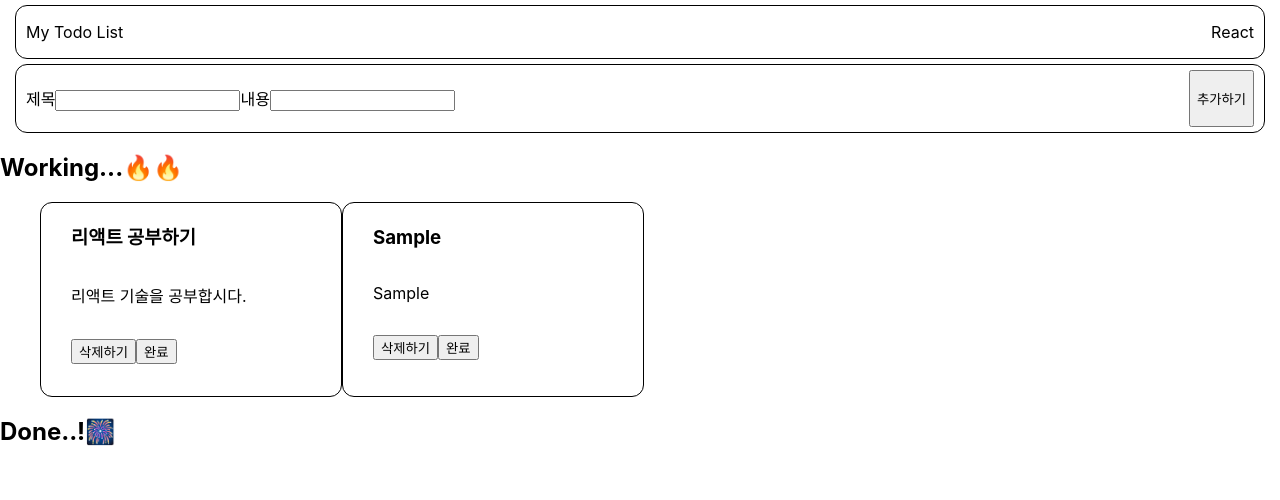
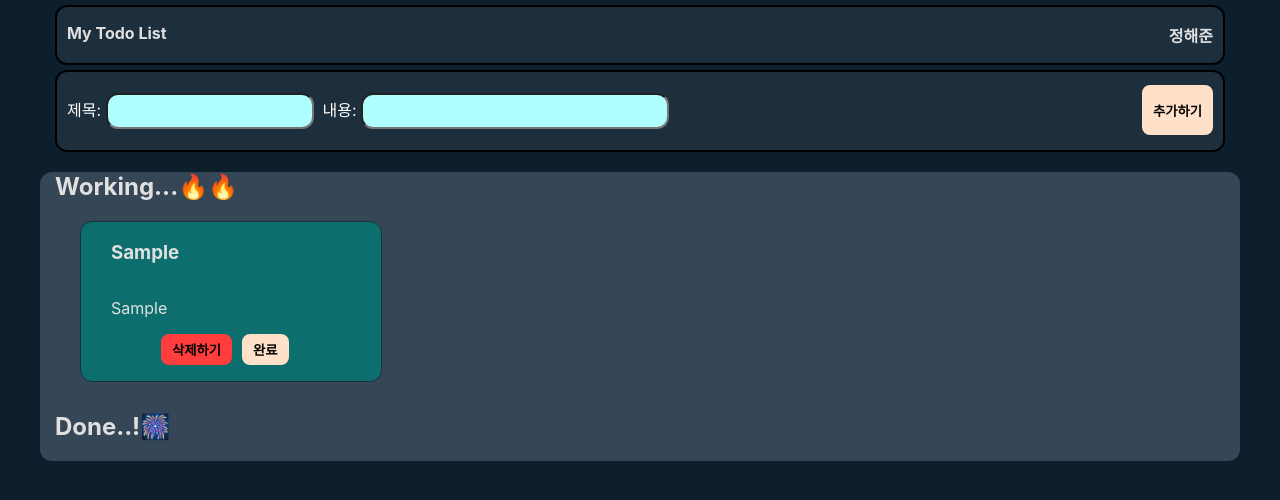
Before and after one commit to DecidedCard/React-todolist, a React (Create React App) app: page / in a window 1280 px wide. Both pictures are taken after typing "Sample", "Sample" into the empty fields and a click on the button "추가하기". Shown: the top 500 px of the page. Built offline with nearby package versions, Linux system fonts and the light colour scheme.

Commit message:
feat: CSS수정 및 로컬스토리지 저장 기능 추가

```diff
--- a/src/App.css
+++ b/src/App.css
@@ -1,11 +1,65 @@
+:root {
+  --primary-100: #0d6e6e;
+  --primary-200: #4a9d9c;
+  --primary-300: #afffff;
+  --accent-100: #ff3d3d;
+  --accent-200: #ffe0c8;
+  --text-100: #ffffff;
+  --text-200: #e0e0e0;
+  --bg-100: #0d1f2d;
+  --bg-200: #1d2e3d;
+  --bg-300: #354656;
+}
+
+body {
+  background-color: var(--bg-100);
+}
+
+h2 {
+  color: var(--text-200);
+  margin-left: 15px;
+}
+
+.main {
+  display: grid;
+  grid-template-columns: minmax(800px, 1200px);
+  justify-content: center;
+}
+
 .title {
   display: flex;
   flex-direction: row;
   justify-content: space-between;
   margin: 5px 15px 0px 15px;
   padding: 0px 10px 0px 10px;
-  border: 1px solid black;
+  border: 2px solid black;
   border-radius: 12px;
+  color: var(--text-200);
+  background-color: var(--bg-200);
+  font-weight: bolder;
+}
+
+.title-input {
+  width: 200px;
+  height: 30px;
+  border-radius: 12px;
+  background-color: var(--primary-300);
+}
+
+.content-input {
+  width: 300px;
+  height: 30px;
+  border-radius: 12px;
+  background-color: var(--primary-300);
+}
+
+.add-btn {
+  border-radius: 8px;
+  background-color: var(--accent-200);
+  font-weight: bolder;
+  border: 5px solid var(--accent-200);
+  height: 50px;
+  margin-top: 8px;
 }
 
 .add-todo {
@@ -14,8 +68,21 @@
   justify-content: space-between;
   margin: 5px 15px 0px 15px;
   padding: 5px 10px 5px 10px;
-  border: 1px solid black;
+  border: 2px solid black;
   border-radius: 12px;
+  color: var(--text-100);
+  background-color: var(--bg-200);
+}
+
+.todolist {
+  border-radius: 12px;
+  background-color: var(--bg-300);
+  margin: 0px;
+}
+
+.card-list {
+  display: grid;
+  grid-template-columns: repeat(auto-fit, minmax(300px, 1fr));
 }
 
 .todo-card {
@@ -23,13 +90,37 @@
   flex-direction: column;
   justify-content: center;
   align-items: flex-start;
-  border: 1px solid black;
+  border: 1px solid var(--bg-200);
   border-radius: 12px;
   width: 270px;
   padding-left: 30px;
+  background-color: var(--primary-100);
+  color: var(--text-200);
+  margin-bottom: 10px;
 }
 
-.card-list {
-  display: flex;
-  flex-direction: row;
+.todo-btn {
+  margin: 0px 50px 0px 50px;
 }
+
+.del-btn {
+  border-radius: 8px;
+  border: 5px solid var(--accent-100);
+  background-color: var(--accent-100);
+  font-weight: bolder;
+  margin-right: 10px;
+}
+
+.done-btn {
+  border-radius: 8px;
+  border: 5px solid var(--accent-200);
+  background-color: var(--accent-200);
+  font-weight: bolder;
+}
+
+.cancle-btn {
+  border-radius: 8px;
+  border: 5px solid var(--accent-200);
+  background-color: var(--accent-200);
+  font-weight: bolder;
+}
--- a/src/App.jsx
+++ b/src/App.jsx
@@ -4,17 +4,23 @@ import Header from "./components/Header";
 import Main from "./components/Main";
 
 function App() {
-  const [contents, setContents] = useState([
-    {
-      id: 1,
-      title: "리액트 공부하기",
-      content: "리액트 기술을 공부합시다.",
-      isDone: false,
-    },
-  ]);
+  let checkContents = [];
+
+  const startContents = () => {
+    for (let i = 0; i < localStorage.length; i++) {
+      const check = JSON.parse(localStorage.getItem(i + 1));
+      if (check === null) {
+        continue;
+      } else {
+        checkContents.push(check);
+      }
+    }
+  };
+  startContents();
+  const [contents, setContents] = useState([...checkContents]);
 
   return (
-    <div>
+    <div className="main">
       <Header contents={contents} setContents={setContents} />
       <Main contents={contents} setContents={setContents} />
       <div></div>
--- a/src/components/Header.jsx
+++ b/src/components/Header.jsx
@@ -23,8 +23,14 @@ function Header({ contents, setContents }) {
         content,
         isDone: false,
       };
+      console.log(newTodo);
 
-      setContents([...contents, newTodo]);
+      localStorage.setItem(`${newTodo.id}`, JSON.stringify(newTodo));
+
+      const localStorageItem = JSON.parse(localStorage.getItem(newTodo.id));
+      console.log(localStorageItem);
+
+      setContents([...contents, localStorageItem]);
       setTitle("");
       setContent("");
     }
@@ -33,16 +39,26 @@ function Header({ contents, setContents }) {
     <header>
       <section className="title">
         <p>My Todo List</p>
-        <p>React</p>
+        <p>정해준</p>
       </section>
       <section className="add-todo">
         <p>
-          제목
-          <input value={title} onChange={titleChangeEvent} />
-          내용
-          <input value={content} onChange={contentChangeEvent} />
+          제목:&nbsp;
+          <input
+            className="title-input"
+            value={title}
+            onChange={titleChangeEvent}
+          />
+          &nbsp; 내용:&nbsp;
+          <input
+            className="content-input"
+            value={content}
+            onChange={contentChangeEvent}
+          />
         </p>
-        <button onClick={addBtnEvent}>추가하기</button>
+        <button className="add-btn" onClick={addBtnEvent}>
+          추가하기
+        </button>
       </section>
     </header>
   );
--- a/src/components/Main.jsx
+++ b/src/components/Main.jsx
@@ -5,6 +5,8 @@ function Main({ contents, setContents }) {
     const newContents = contents.filter((todo) => {
       return todo.id !== id;
     });
+    localStorage.removeItem(id);
+    console.log(id);
     setContents(newContents);
   };
 
@@ -32,7 +34,7 @@ function Main({ contents, setContents }) {
 
   return (
     <main>
-      <section>
+      <section className="todolist">
         <h2>Working...🔥🔥</h2>
         <ul className="card-list">
           {contents.map((i) => {
@@ -44,8 +46,12 @@ function Main({ contents, setContents }) {
                 <h3>{i.title}</h3>
                 <p>{i.content}</p>
                 <p className="todo-btn">
-                  <button onClick={() => deleteTodo(i.id)}>삭제하기</button>
-                  <button onClick={() => doneBtn(i.id)}>완료</button>
+                  <button className="del-btn" onClick={() => deleteTodo(i.id)}>
+                    삭제하기
+                  </button>
+                  <button className="done-btn" onClick={() => doneBtn(i.id)}>
+                    완료
+                  </button>
                   <p>{i.isDone}</p>
                 </p>
               </li>
@@ -63,8 +69,15 @@ function Main({ contents, setContents }) {
                 <h3>{i.title}</h3>
                 <p>{i.content}</p>
                 <p className="todo-btn">
-                  <button onClick={() => deleteTodo(i.id)}>삭제하기</button>
-                  <button onClick={() => cancleBtn(i.id)}>취소</button>
+                  <button className="del-btn" onClick={() => deleteTodo(i.id)}>
+                    삭제하기
+                  </button>
+                  <button
+                    className="cancle-btn"
+                    onClick={() => cancleBtn(i.id)}
+                  >
+                    취소
+                  </button>
                   <p>{i.isDone}</p>
                 </p>
               </li>
```
Also changed, not shown: src/index.js (+6 -6 lines).
